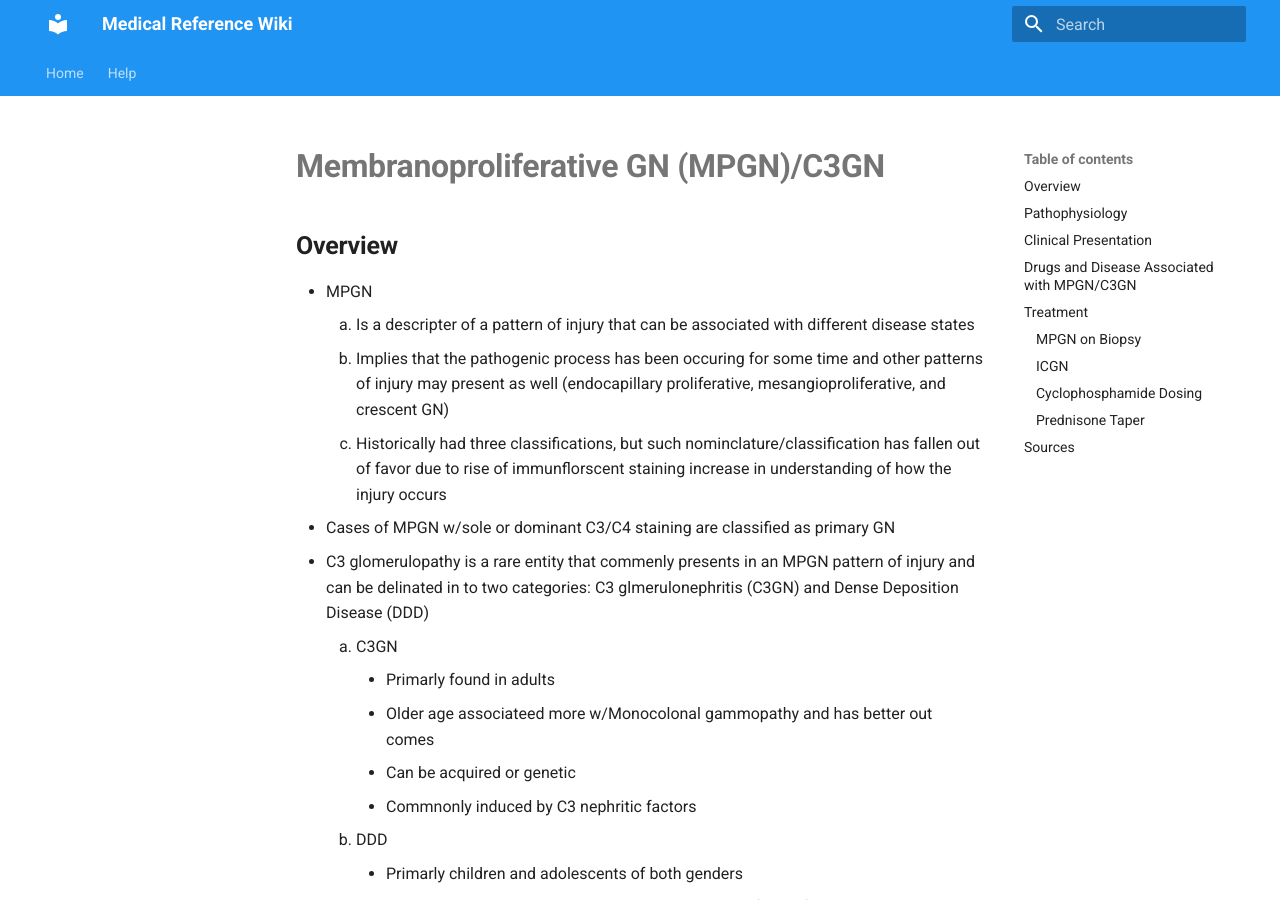
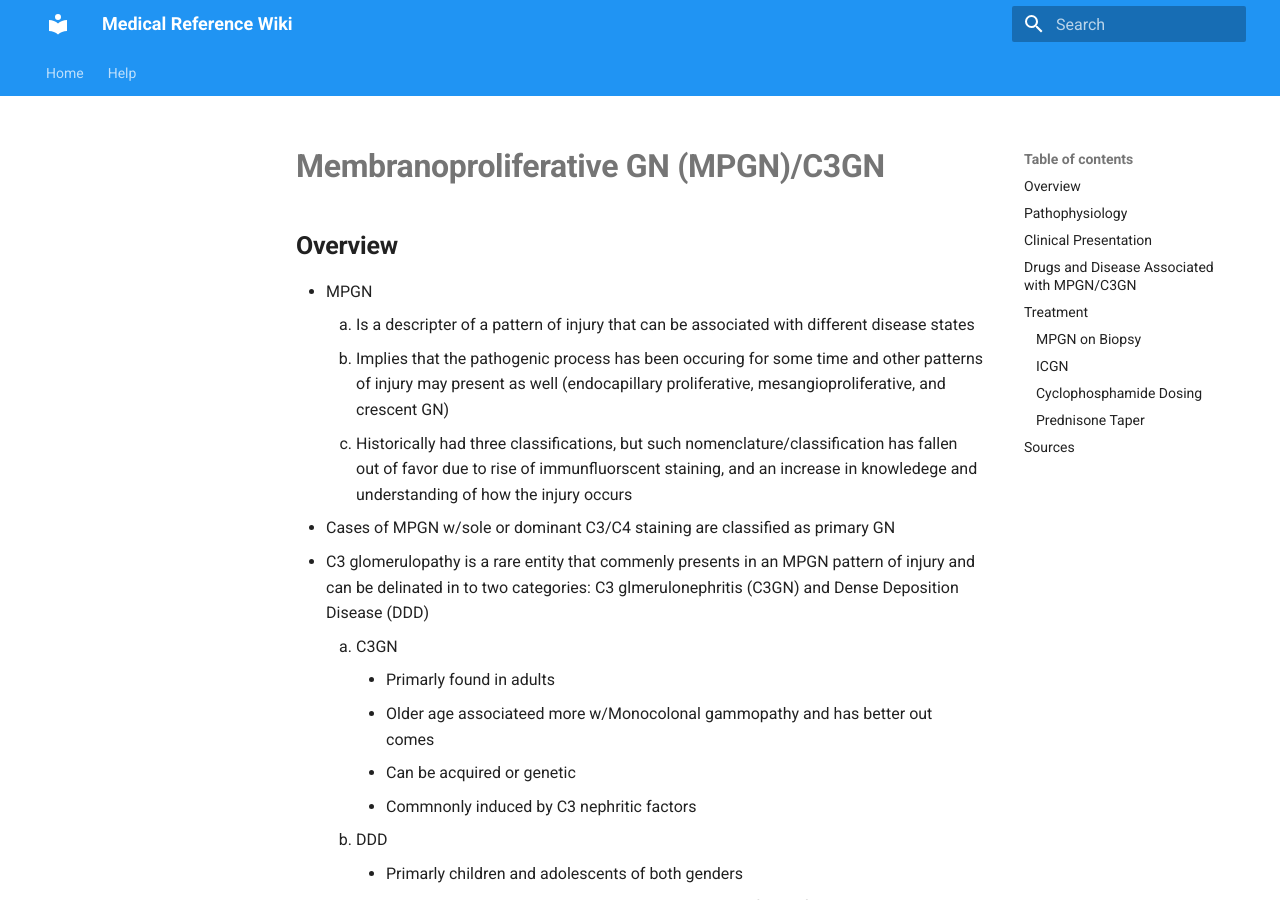
Before and after one commit to TTUNEPH2025/GN, an MkDocs documentation site: the page built from docs/MPGN-C3GN.md, in a window 1280 px wide and 900 px high. Built offline with MkDocs 1.6.1 and Material for MkDocs 9.7.7, drawn with Linux system fonts in a browser that asks for light colours.

Commit message:
Update MPGN-C3GN.md

```diff
--- a/docs/MPGN-C3GN.md
+++ b/docs/MPGN-C3GN.md
@@ -3,7 +3,7 @@
   * MPGN
     1. Is a descripter of a pattern of injury that can be associated with different disease states
     2. Implies that the pathogenic process has been occuring for some time and other patterns of injury may present as well (endocapillary proliferative, mesangioproliferative, and crescent GN)
-    3. Historically had three classifications, but such nominclature/classification has fallen out of favor due to rise of immunflorscent staining increase in understanding of how the injury occurs
+    3. Historically had three classifications, but such nomenclature/classification has fallen out of favor due to rise of immunfluorscent staining, and an increase in knowledege and understanding of how the injury occurs
   * Cases of MPGN w/sole or dominant C3/C4 staining are classified as primary GN
   * C3 glomerulopathy is a rare entity that commenly presents in an MPGN pattern of injury and can be delinated in to two categories: C3 glmerulonephritis (C3GN) and Dense Deposition Disease (DDD)
     1. C3GN
```
